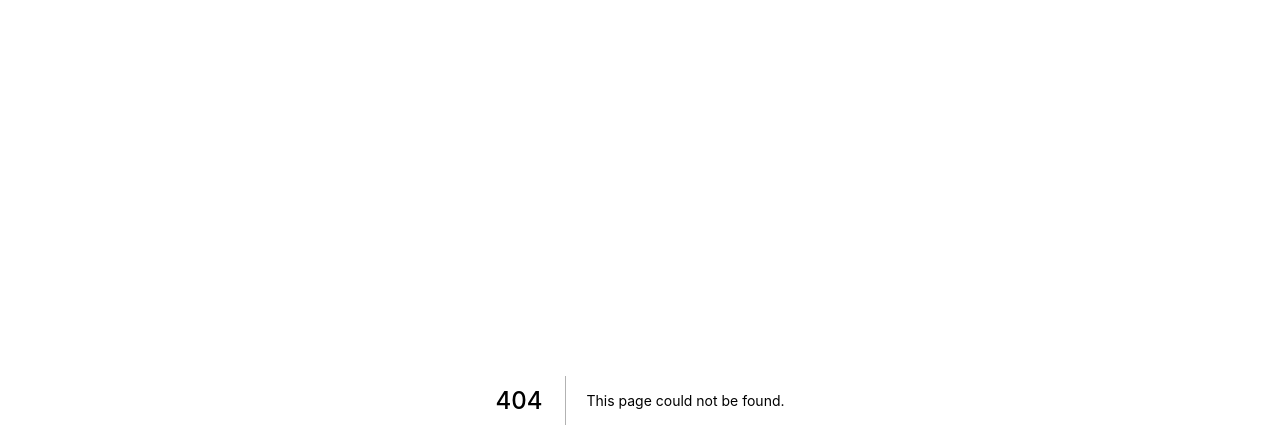
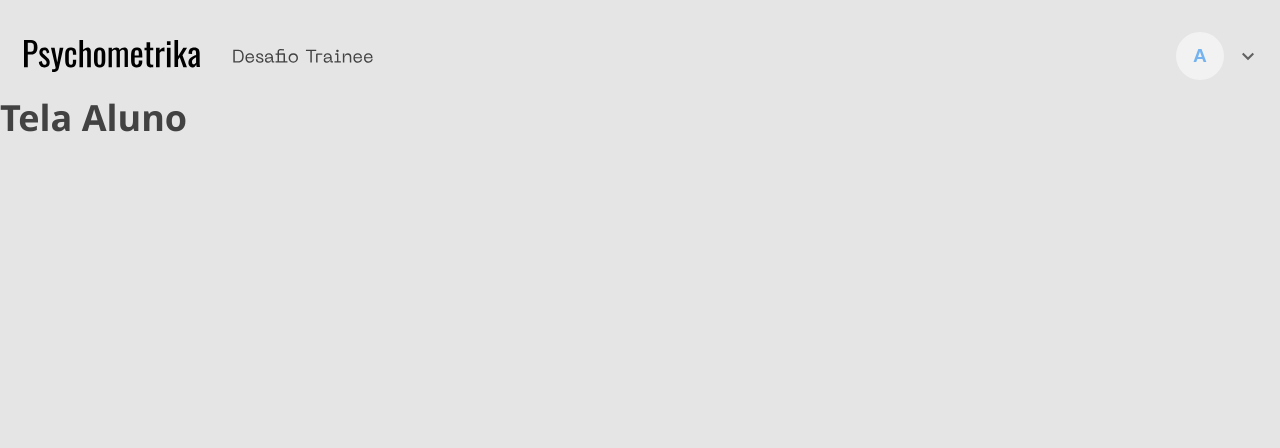
Before and after one commit to luisoliveira1003/psychometrika-test, a Next.js app: page /dashboard/student in a window 1280 px wide. Before the commit this address had no page. Shown: the top 448 px of the page. Built offline with nearby package versions, Linux system fonts and the light colour scheme.

Commit message:
fix: alter component aluno for student

```diff
--- a/src/components/Header/Profile.tsx
+++ b/src/components/Header/Profile.tsx
@@ -44,7 +44,7 @@ export function Profile({ nameProfile }: ProfileProps) {
     if (profile === "admin") {
       Router.push("/dashboard");
     } else {
-      Router.push("/dashboard/aluno");
+      Router.push("/dashboard/student");
     }
   }
 
```
Also changed, not shown: src/pages/dashboard/student.tsx (renamed from src/pages/dashboard/aluno.tsx).
